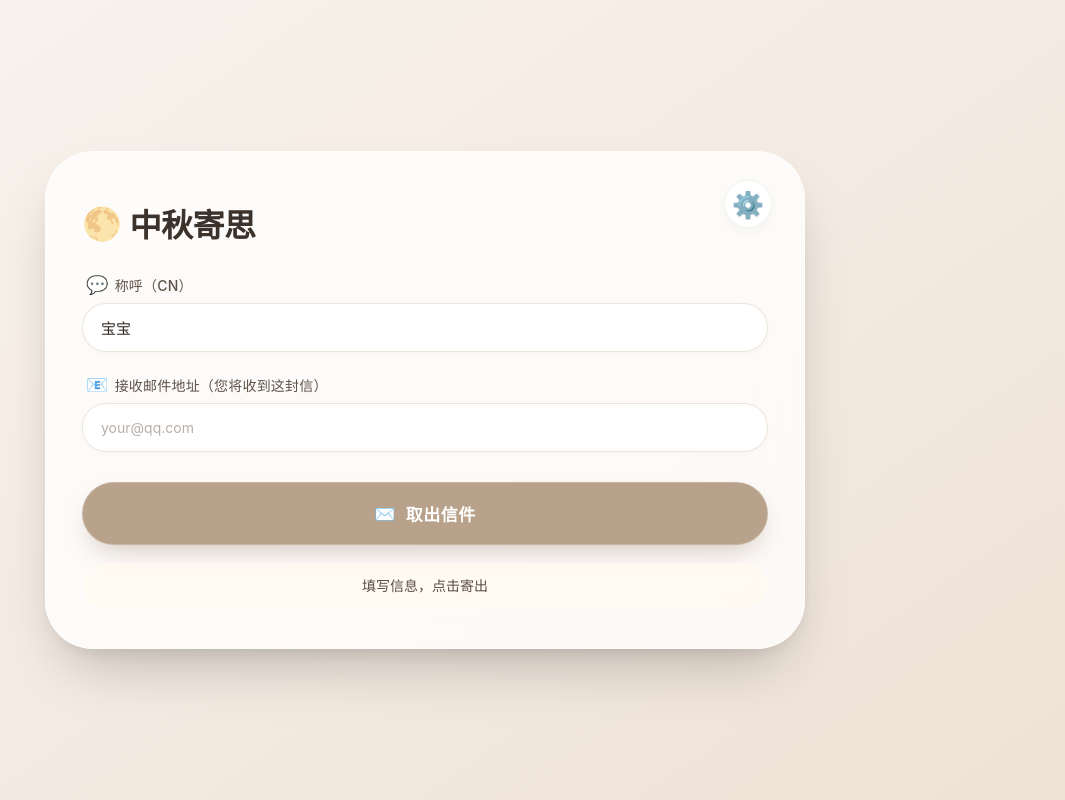
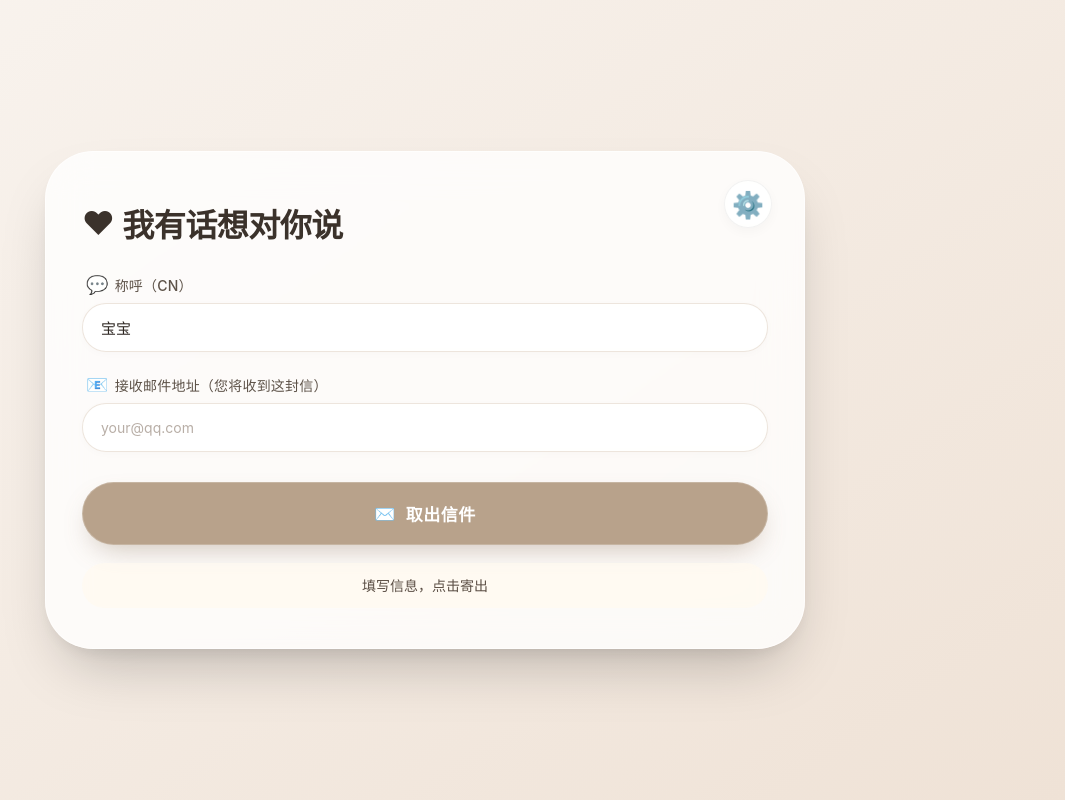
Before and after one commit to siesjk189/zgsyoujian, a plain HTML site: page index.html in a window 1280 px wide. Shown: the whole page, without its empty margins (215-1280 px from the left). Drawn offline with Linux system fonts and the light colour scheme.

Commit message:
Update index.html

```diff
--- a/index.html
+++ b/index.html
@@ -208,7 +208,7 @@
     </div>
   </div>
 
-  <div class="title"><span>🌕</span> 中秋寄思</div>
+  <div class="title"><span>♥</span> 我有话想对你说</div>
 
   <div class="form-grid">
     <div class="field">
```
